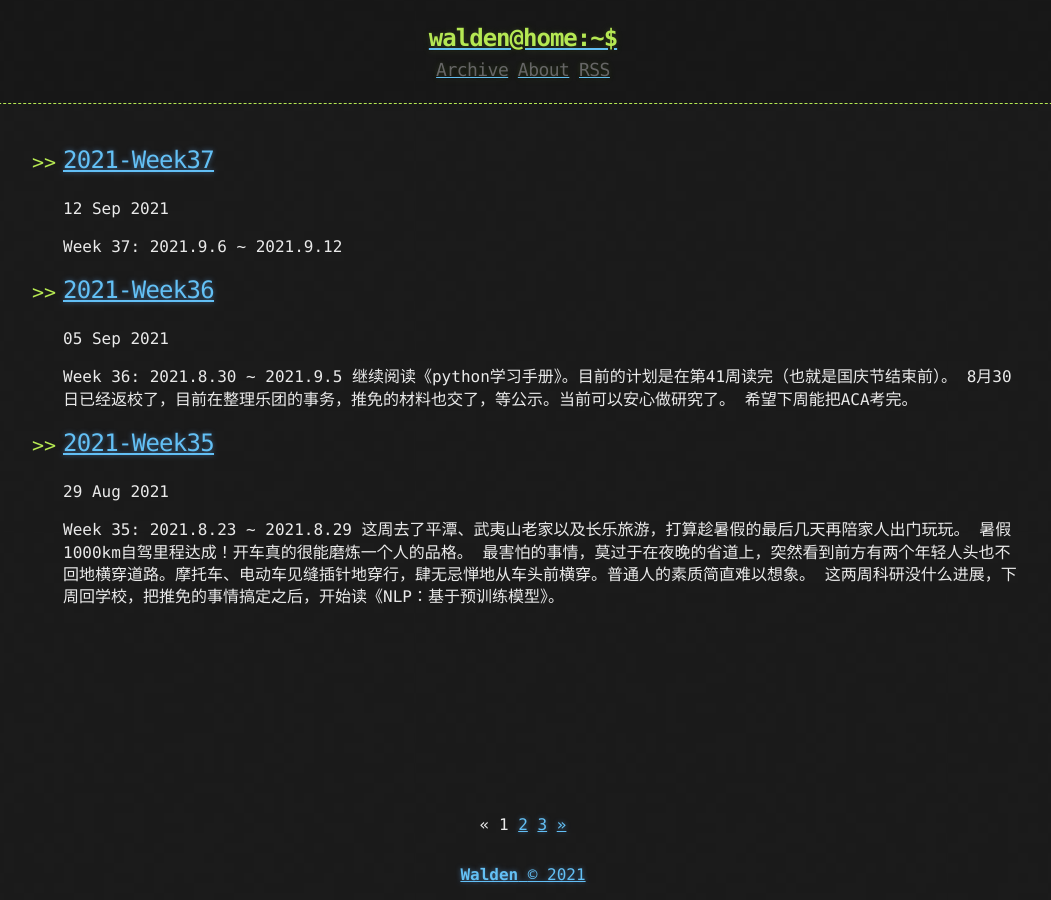
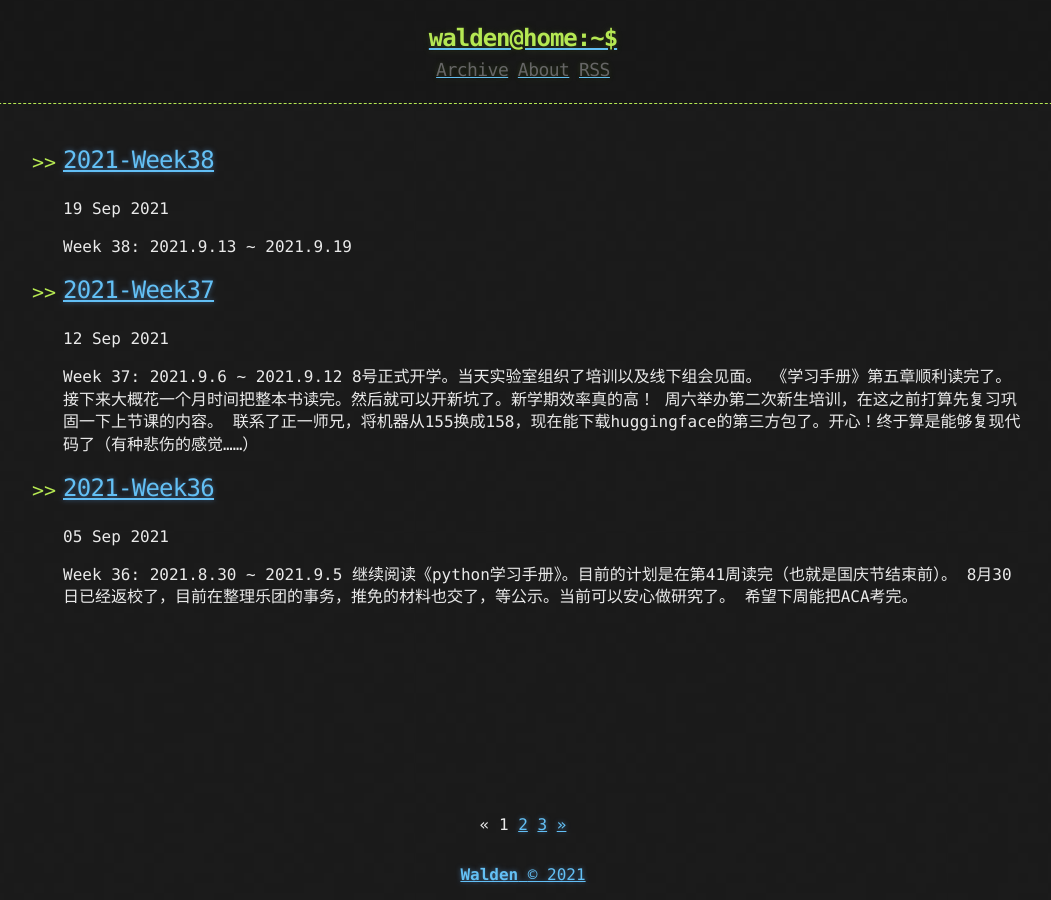
Before and after one commit to WaldenRUC/WaldenRUC.github.io, a Jekyll site: the page built from index.html, in a window 1280 px wide. Shown: the whole page, without its empty margins (117-1168 px from the left). Built offline with Jekyll 4.4.1, drawn with Linux system fonts in a browser that asks for light colours; the list of posts is cut into pages by our own code.

Commit message:
20210913

```diff
--- a/_posts/2021-09-12-2021-Week37.md
+++ b/_posts/2021-09-12-2021-Week37.md
@@ -4,3 +4,11 @@ published: true
 ---
 
 ## Week 37: 2021.9.6 ~ 2021.9.12
+
+8号正式开学。当天实验室组织了培训以及线下组会见面。
+
+《学习手册》第五章顺利读完了。接下来大概花一个月时间把整本书读完。然后就可以开新坑了。新学期效率真的高！
+
+周六举办第二次新生培训，在这之前打算先复习巩固一下上节课的内容。
+
+联系了正一师兄，将机器从155换成158，现在能下载huggingface的第三方包了。开心！终于算是能够复现代码了（有种悲伤的感觉……）
--- /dev/null
+++ b/_posts/2021-09-19-2021-Week38.md
@@ -0,0 +1,6 @@
+---
+title:  "2021-Week38"
+published: true
+---
+
+## Week 38: 2021.9.13 ~ 2021.9.19
```
Also changed, not shown: 1 other file.
